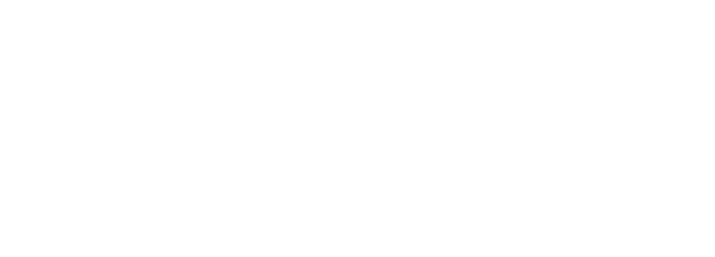
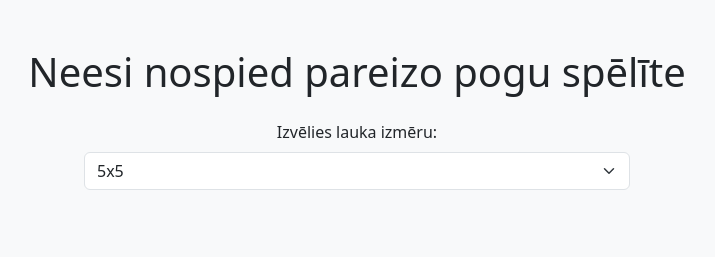
Before and after one commit to robertsOzols06/Ricarda-programma, a plain HTML site: page index.html in a window 1280 px wide. Shown: the whole page, without its empty margins (283-998 px from the left). Drawn offline with nearby package versions, Linux system fonts and the light colour scheme.

Commit message:
pievienoju lauka izmēra izvēlni

```diff
--- a/index.html
+++ b/index.html
@@ -7,6 +7,19 @@
     <link href="https://cdn.jsdelivr.net/npm/bootstrap@5.3.0/dist/css/bootstrap.min.css" rel="stylesheet">
     <script src="script.js"></script>
 </head>
-<body>
-</body>
+<body class="bg-light text-center">
+    <div class="container py-5">
+        <h1 class="mb-4">Neesi nospied pareizo pogu spēlīte</h1>
+
+        <div class="row mb-3">
+            <div class="col-md-6 offset-md-3">
+                <label for="gridSize" class="form-label">Izvēlies lauka izmēru:</label>
+                <select id="gridSize" class="form-select">
+                    <option value="5">5x5</option>
+                    <option value="10">10x10</option>
+                </select>
+            </div>
+        </div>
+    </div>
+    </body>
 </html>
```
